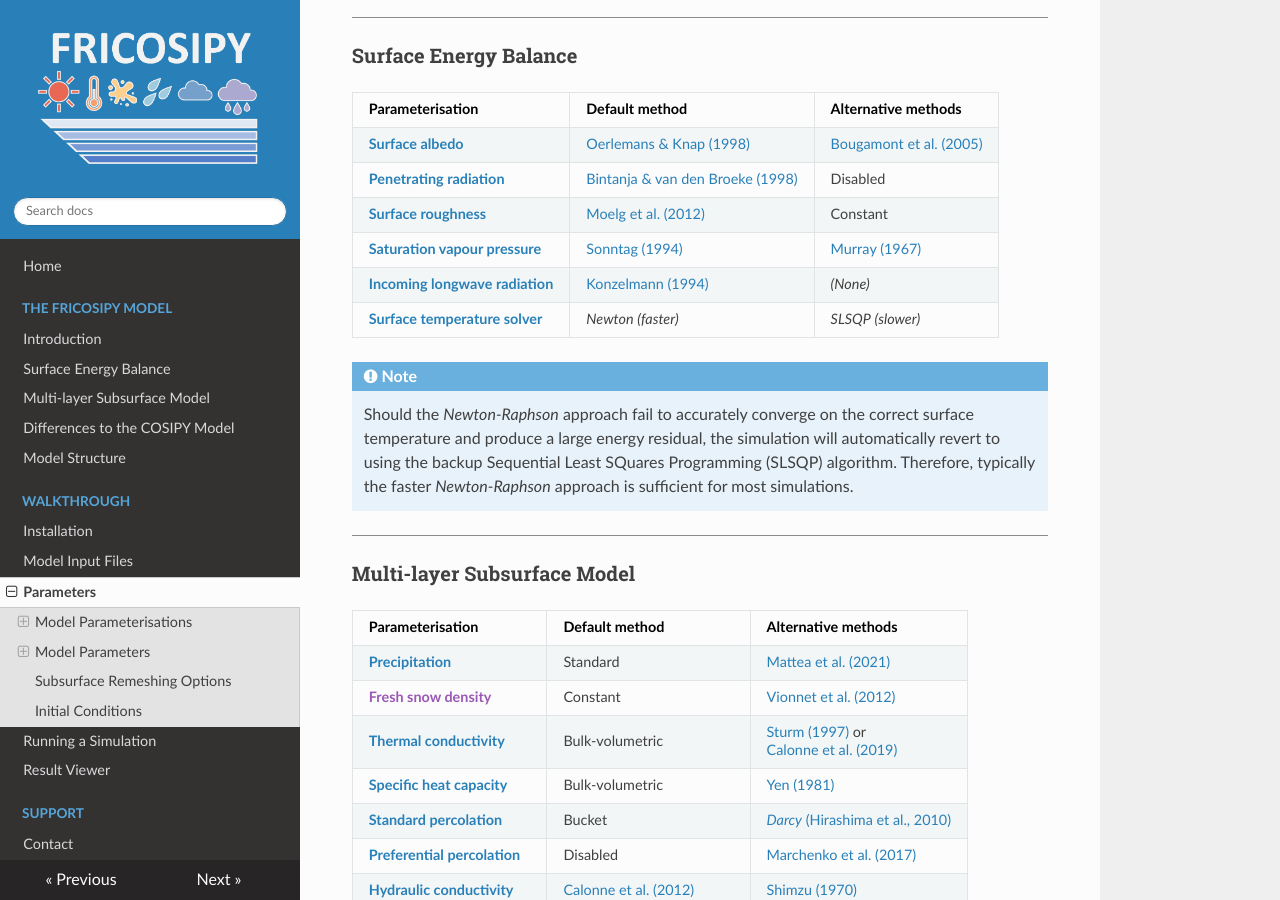
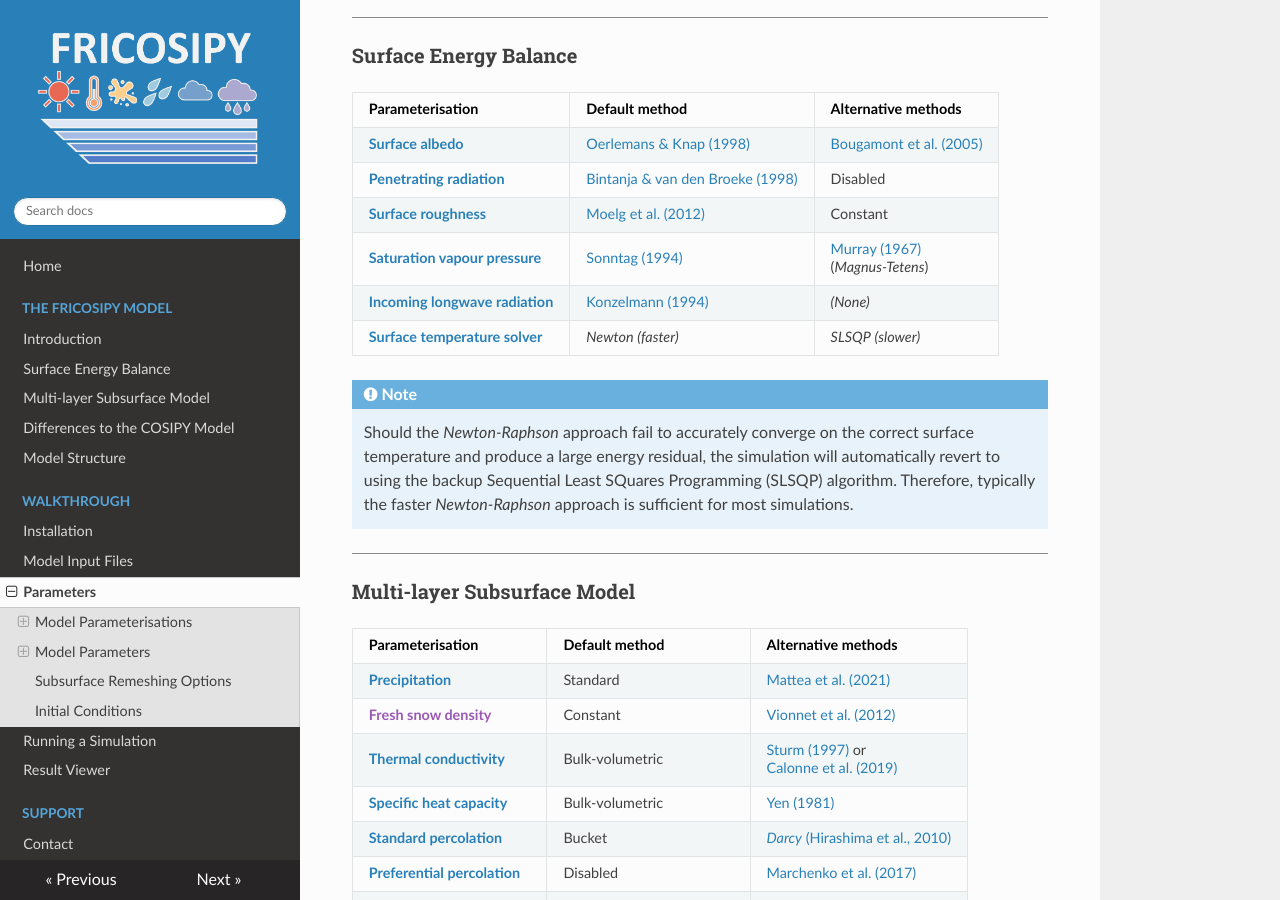
Before and after one commit to MarcusGastaldello/FRICOSIPY, an MkDocs documentation site: the page built from docs/parameters.md, in a window 1280 px wide and 900 px high, scrolled down 418 px. Built offline with MkDocs 1.6.1, drawn with Linux system fonts in a browser that asks for light colours.

Commit message:
Update parameters.md

```diff
--- a/docs/parameters.md
+++ b/docs/parameters.md
@@ -22,7 +22,7 @@
 | [**Surface albedo**](https://fricosipy.readthedocs.io/en/latest/surface_energy_balance/#albedo-parameterisations) | [Oerlemans & Knap (1998)](https://doi.org/10.3189/S0022143000002574) | [Bougamont et al. (2005)](https://doi.org/10.1029/2005JF000348) |
 | [**Penetrating radiation**](https://fricosipy.readthedocs.io/en/latest/surface_energy_balance/#penetrating-radiation-parameterisation) | [Bintanja & van den Broeke (1998)](https://doi.org/10.1175/1520-0450(1995)034<0902:TSEBOA>2.0.CO;2) | Disabled |
 | [**Surface roughness**](https://fricosipy.readthedocs.io/en/latest/surface_energy_balance/#surface-roughness-parameterisation) | [Moelg et al. (2012)](https://doi.org/10.5194/tc-6-1445-2012) | Constant |
-| [**Saturation vapour pressure**](https://fricosipy.readthedocs.io/en/latest/surface_energy_balance/#saturation-vapour-pressure-parameterisation) | [Sonntag (1994)](https://doi.org/10.1127/metz/3/1994/51) | [Murray (1967)](https://doi.org/10.1175/1520-0450(1967)006<0203:OTCOSV>2.0.CO;2) |
+| [**Saturation vapour pressure**](https://fricosipy.readthedocs.io/en/latest/surface_energy_balance/#saturation-vapour-pressure-parameterisation) | [Sonntag (1994)](https://doi.org/10.1127/metz/3/1994/51) | [Murray (1967)](https://doi.org/10.1175/1520-0450(1967)006<0203:OTCOSV>2.0.CO;2) <br> (*Magnus-Tetens*) |
 | [**Incoming longwave radiation**](https://fricosipy.readthedocs.io/en/latest/surface_energy_balance/#longwave-radiation-parameterisation) | [Konzelmann (1994)](https://doi.org/10.1016/0921-8181(94)90013-2) | *(None)* |
 | [**Surface temperature solver**](https://fricosipy.readthedocs.io/en/latest/surface_energy_balance/#) | *Newton* *(faster)* | *SLSQP* *(slower)* |
 
```
